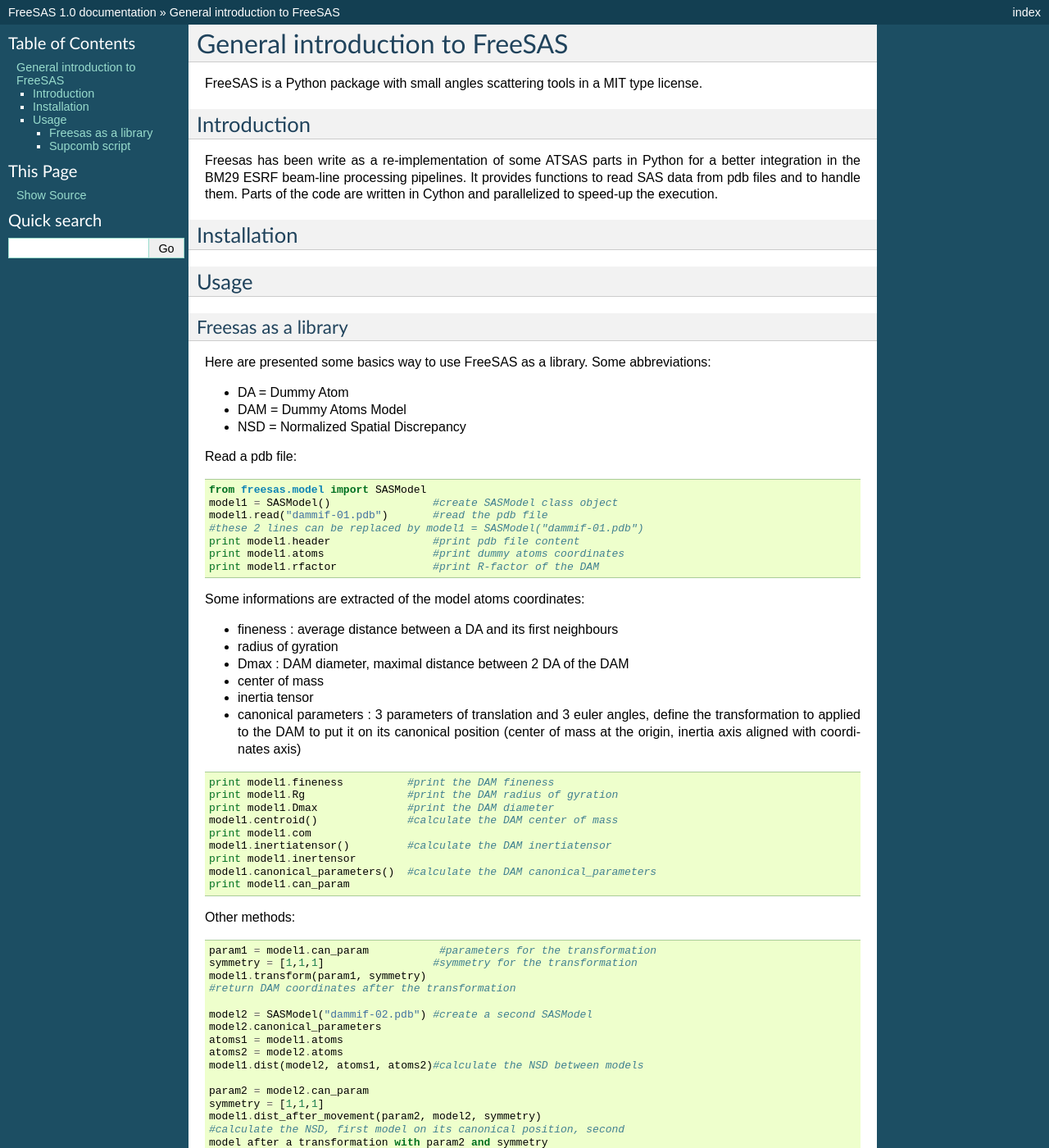
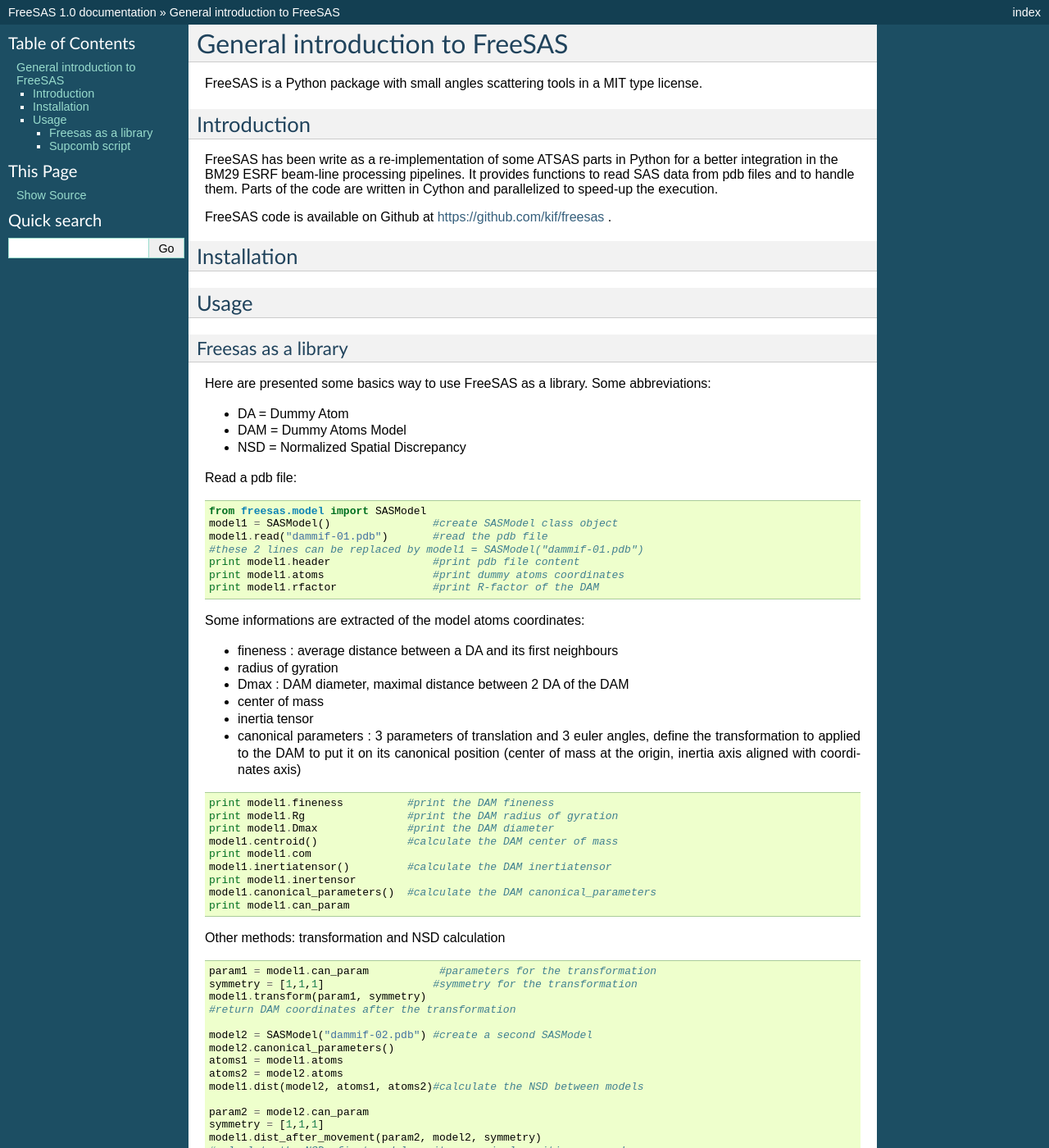
Before and after one commit to silx-kit/freesas, a Sphinx documentation site: the page built from doc/source/FreeSAS.rst, in a window 1280 px wide and 1400 px high. Shown: the whole window at 82% size. Built offline with Sphinx 7.4.7, drawn with Linux system fonts in a browser that asks for light colours; formulas are drawn with MathJax 3; some of the changed text lies outside the part shown.

Commit message:
Some additions for FreeSAS doc

```diff
--- a/doc/source/FreeSAS.rst
+++ b/doc/source/FreeSAS.rst
@@ -8,11 +8,13 @@
 Introduction
 ------------
 
-Freesas has been write as a re-implementation of some ATSAS parts in
-Python for a better integration in the BM29 ESRF beam-line processing
-pipelines. It provides functions to read SAS data from pdb files and to
-handle them. Parts of the code are written in Cython and parallelized to
-speed-up the execution.
+| FreeSAS has been write as a re-implementation of some ATSAS parts in
+  Python for a better integration in the BM29 ESRF beam-line processing
+  pipelines. It provides functions to read SAS data from pdb files and to
+  handle them. Parts of the code are written in Cython and parallelized to
+  speed-up the execution.
+
+| FreeSAS code is available on Github at https://github.com/kif/freesas .
 
 Installation
 ------------
@@ -43,7 +45,6 @@
     print model1.atoms                 #print dummy atoms coordinates
     print model1.rfactor               #print R-factor of the DAM
 
-
 Some informations are extracted of the model atoms coordinates:
 
 - fineness : average distance between a DA and its first neighbours
@@ -68,7 +69,7 @@
     model1.canonical_parameters()  #calculate the DAM canonical_parameters
     print model1.can_param
 
-Other methods:
+Other methods: transformation and NSD calculation
 
 .. code-block:: python
 
@@ -78,7 +79,7 @@
     #return DAM coordinates after the transformation
 
     model2 = SASModel("dammif-02.pdb") #create a second SASModel
-    model2.canonical_parameters
+    model2.canonical_parameters()
     atoms1 = model1.atoms
     atoms2 = model2.atoms
     model1.dist(model2, atoms1, atoms2)#calculate the NSD between models
@@ -87,8 +88,12 @@
     symmetry = [1,1,1]
     model1.dist_after_movement(param2, model2, symmetry)
     #calculate the NSD, first model on its canonical position, second
-    model after a transformation with param2 and symmetry
+    #model after a transformation with param2 and symmetry
 
 
 Supcomb script
 ..............
+
+FreeSAS can also be used directly using command lines. Here is presented
+the way to use the programme supcomb.py, the re-implementation of the
+Supcomb of the Atsas package.
```
